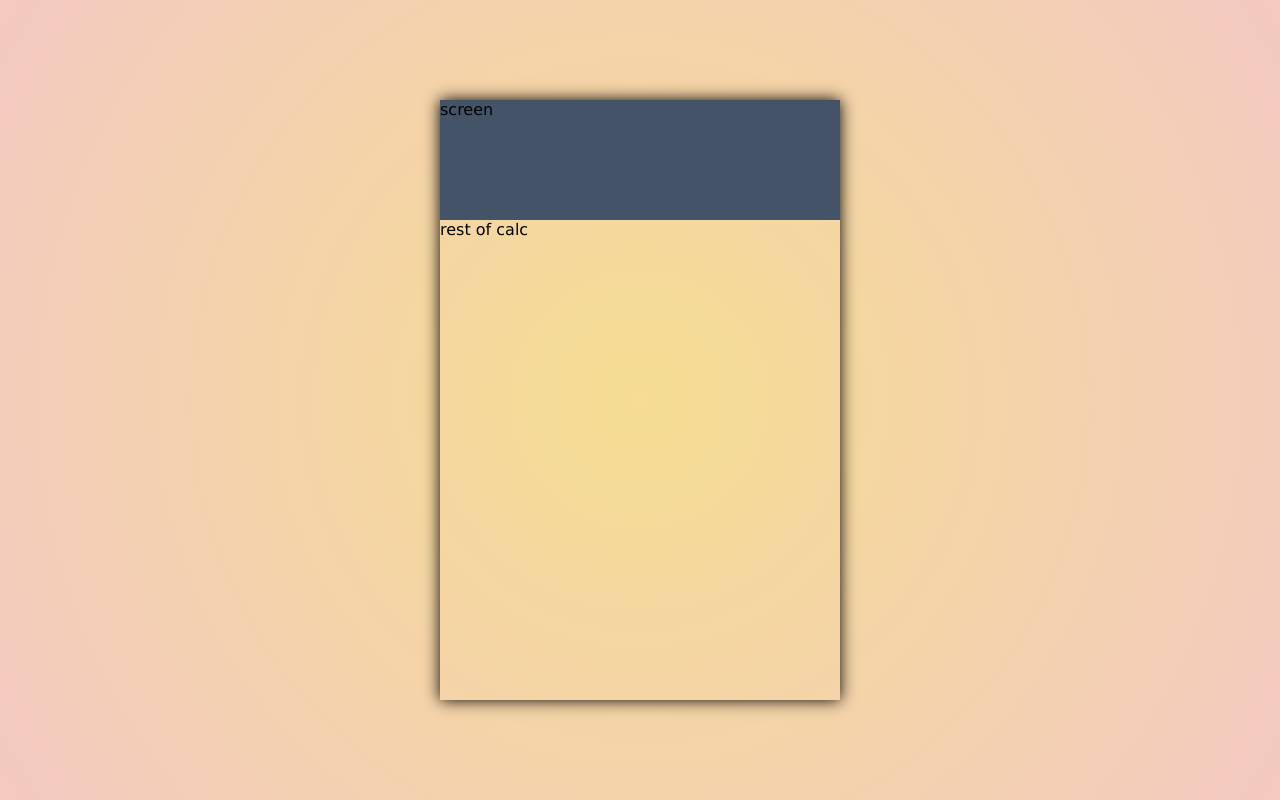
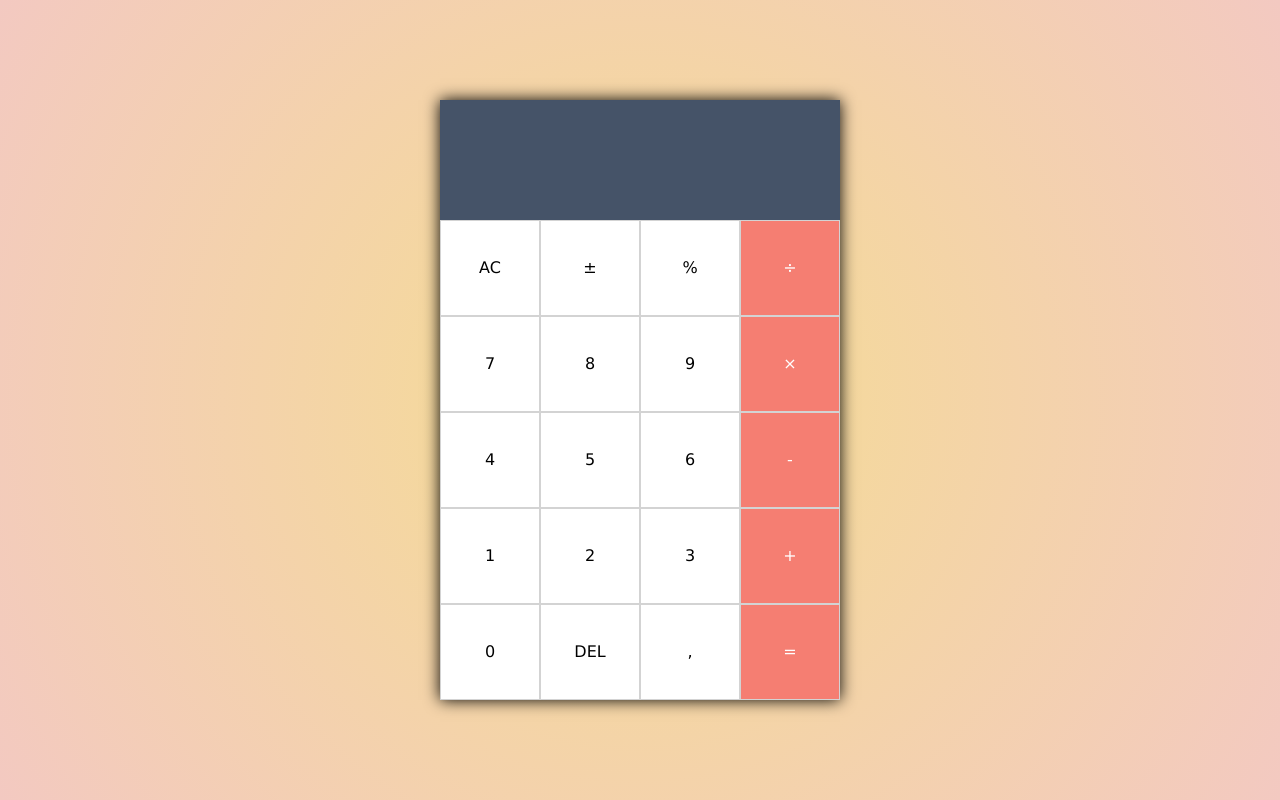
Before and after one commit to GediminasMisevicius/Calculator, a plain HTML site: page index.html in a window 1280 px wide. Drawn offline with Linux system fonts and the light colour scheme.

Commit message:
Styled calc

```diff
--- a/css/main.css
+++ b/css/main.css
@@ -27,3 +27,25 @@
     height: 20%;
     background: #455368;
 }
+.calc-button-container {
+    display: inline-block;
+    height: 80%;
+    width: 100%;
+    background: #fff;
+}
+.button-container{
+    float: left;
+    width: 25%;
+    height: 20%;
+}
+.button {
+    width: 100%;
+    height: 100%;
+    background: #fff;
+    border: 1px solid lightgray;
+    outline: none;
+    cursor: pointer;
+}
+.button:active {
+    box-shadow: 0px 0px 10px 0px #000 inset;
+}
--- a/index.html
+++ b/index.html
@@ -1,6 +1,7 @@
 <html>
     <head>
         <title>Gediminas</title>
+        <meta charset="UTF-8" />
         <link rel="stylesheet" href="css/font-awesome.min.css" />
         <link rel="stylesheet" href="css/main.css" />
         <script src="js/jQuery.js" type="text/javascript"></script>
@@ -10,9 +11,11 @@
         <div class="background">
             <div class="calc-container">
                 <div class="calc-screen">
-                    screen
+
                 </div>
-                rest of calc
+                <div class="calc-button-container">
+
+                </div>
             </div>
         </div>
     </body>
--- a/js/main.js
+++ b/js/main.js
@@ -1,8 +1,31 @@
 // jshint multistr:true
 $(document).ready(function() {
 
+createButtons();
+paintRightCol();
 
 
+function createButtons() {
+    HTML = '';
+    val = ['AC', '±', '%', '÷', '7', '8', '9', '×', '4', '5', '6', '-', '1', '2', '3', '+', '0', 'DEL', ',', '='];
+    for (var i=0; i<val.length; i++) {
+        HTML += '<div class="button-container">\
+        <button class="button">' + val[i] + '</button>\
+        </div>'
+        $('.calc-button-container').html(HTML);
+    }
+}
+
+function paintRightCol() {
+    for(var i=0; i<5; i++) {
+       $('.calc-button-container div:eq(' + (3 + i * 4) + ') button').css('background-color', '#F57E72').css('color', '#fff');
+    }
+}
+
+$('.button-container').on('click', '.button', function() {
+
+
+});
 
 
 
```
